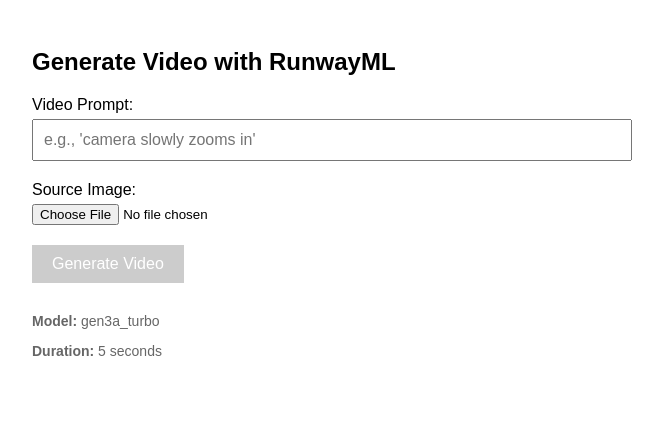
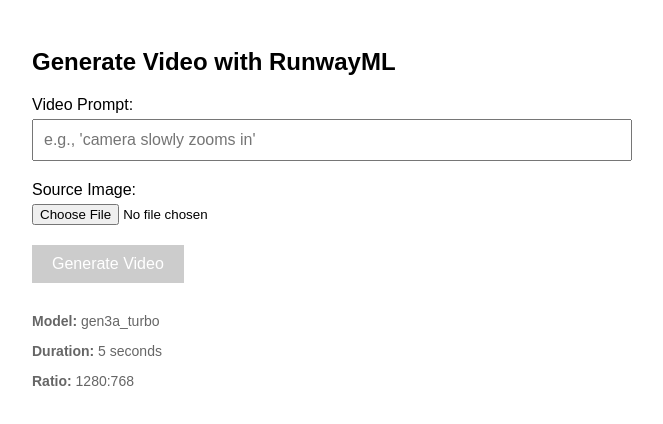
Before and after one commit to martin-wrede/react-runwayml-r2, a React (Vite) app: page / in a window 1280 px wide. Shown: the top 424 px of the page, without its empty margins (308-971 px from the left). Built offline with nearby package versions, Linux system fonts and the light colour scheme.

Commit message:
app text

```diff
--- a/src/App.jsx
+++ b/src/App.jsx
@@ -154,6 +154,8 @@
       <div style={{ marginTop: '30px', fontSize: '14px', color: '#666' }}>
         <p><strong>Model:</strong> gen3a_turbo</p>
         <p><strong>Duration:</strong> 5 seconds</p>
+          <p><strong>Ratio: </strong> 1280:768</p>
+
       </div>
     </div>
   );
```
